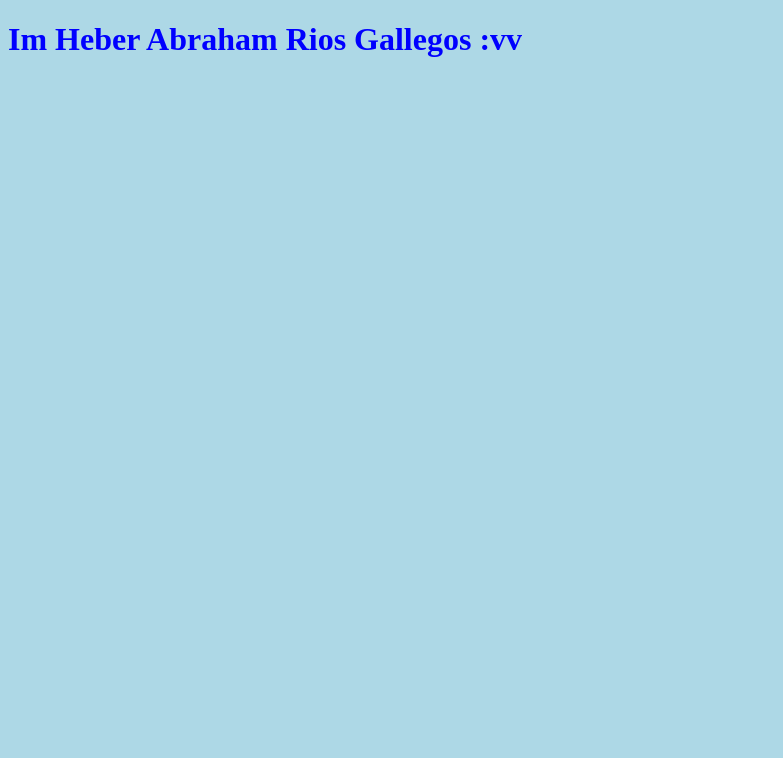
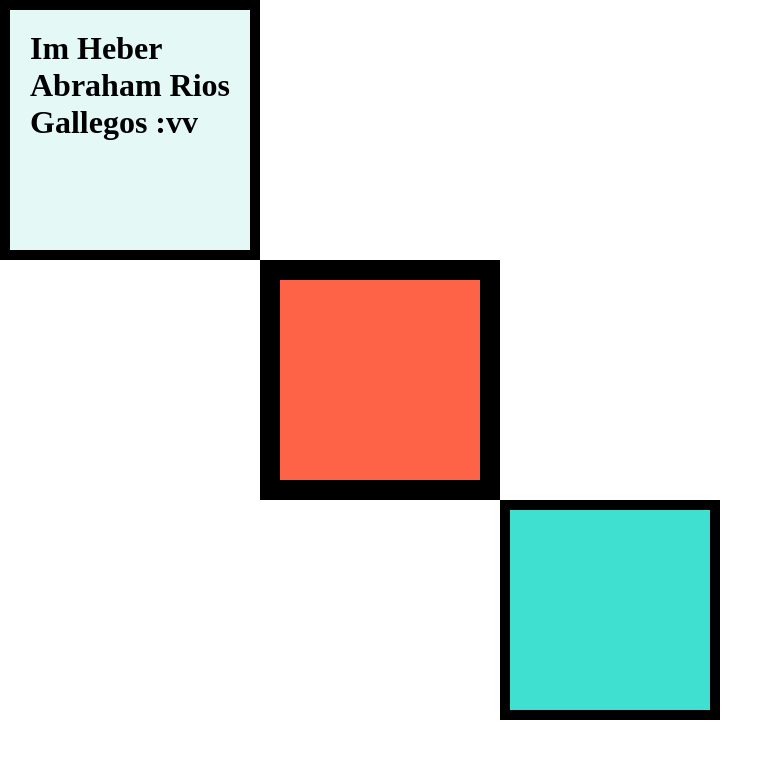
Before and after one commit to HeberRios/profile-card-component, a plain HTML site: page CSS_My_Site/index.html in a window 1280 px wide. Shown: the whole page, without its empty margins (0-783 px from the left). Drawn offline with Linux system fonts and the light colour scheme.

Commit message:
agregar div, margen, margen interior, borde

```diff
--- /dev/null
+++ b/CSS_My_Site/css/styles.css
@@ -0,0 +1,37 @@
+
+h1
+{
+    margin-top: 0;
+}
+
+body
+{
+    margin: 0;
+}
+
+.top
+{
+    background-color: #e4f9f5;
+    border: solid 10px;
+    padding: 20px;
+    height: 200px;
+    width: 200px;
+}
+
+.middle
+{
+    background-color: tomato;
+    height: 200px;
+    width: 200px;
+    border: solid 20px;
+    margin-left: 260px;
+}
+
+.bottom
+{
+    background-color: turquoise;
+    height: 200px;
+    width: 200px;
+    border: solid 10px;
+    margin-left: 500px;
+}
--- a/CSS_My_Site/index.html
+++ b/CSS_My_Site/index.html
@@ -7,11 +7,23 @@
     <meta http-equiv="X-UA-Compatible" content="IE=edge">
     <meta name="viewport" content="width=device-width, initial-scale=1.0">
     <title>My Site</title>
-    <link rel="stylesheet" href="css_My_Site/styles.css">
+    <link rel="stylesheet" href="css/styles.css">
+    <link rel="icon" href="favicon.ico">
 </head>
+<div class="top" >
+    <h1>Im Heber Abraham Rios Gallegos :vv </h1>
+</div>
+
+<div class="middle">
+
+</div>
+
+<div class="bottom">
+
+</div>
 
 <body>
-    <h1>Im Heber Abraham Rios Gallegos :vv </h1>
+
 </body>
 
 </html>
```
Also changed, not shown: CSS_My_Site/favicon.ico (added).
